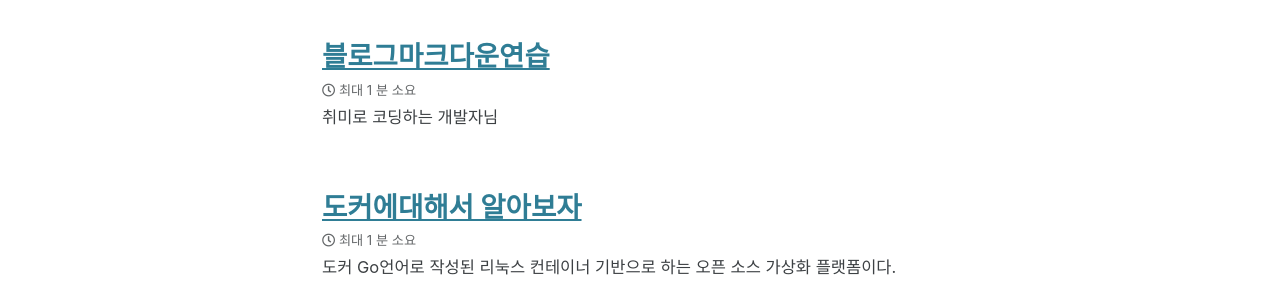
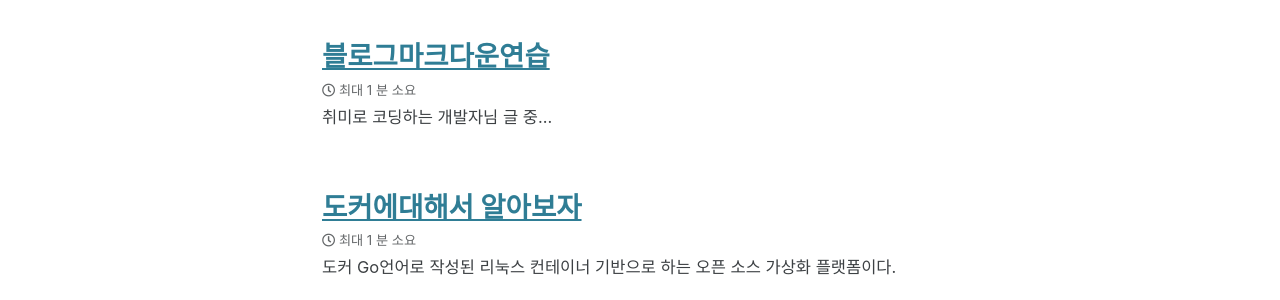
Before and after one commit to kwucslkm/kwucslkm.github.io, a Jekyll site: the page built from index.markdown, in a window 1280 px wide. Shown: the part 211-511 px from the top of the page. Built offline with Jekyll 4.4.1, drawn with Linux system fonts in a browser that asks for light colours; cached includes are drawn as plain includes; the list of posts is cut into pages by our own code.

Commit message:
markdown2
2024-02-13-2

```diff
--- a/_posts/2024-02-13-1.md
+++ b/_posts/2024-02-13-1.md
@@ -1,6 +1,6 @@
 ---
 title:  "블로그마크다운연습"
-excerpt : "취미로 코딩하는 개발자님"
+excerpt : "취미로 코딩하는 개발자님 글 중..."
 categories:
   - Blog
 tags:
@@ -73,7 +73,7 @@ for (int i = 0 ; i < 10 ; i++){
 <https://google.com>
 
 ## 이미지 삽입
-![](이미지 url)
+![](D:\googleLog.JPG)
 ## 이미지 중앙 정렬
 ![](이미지 url){: .align-center}
 ## 타이틀 추가
```
